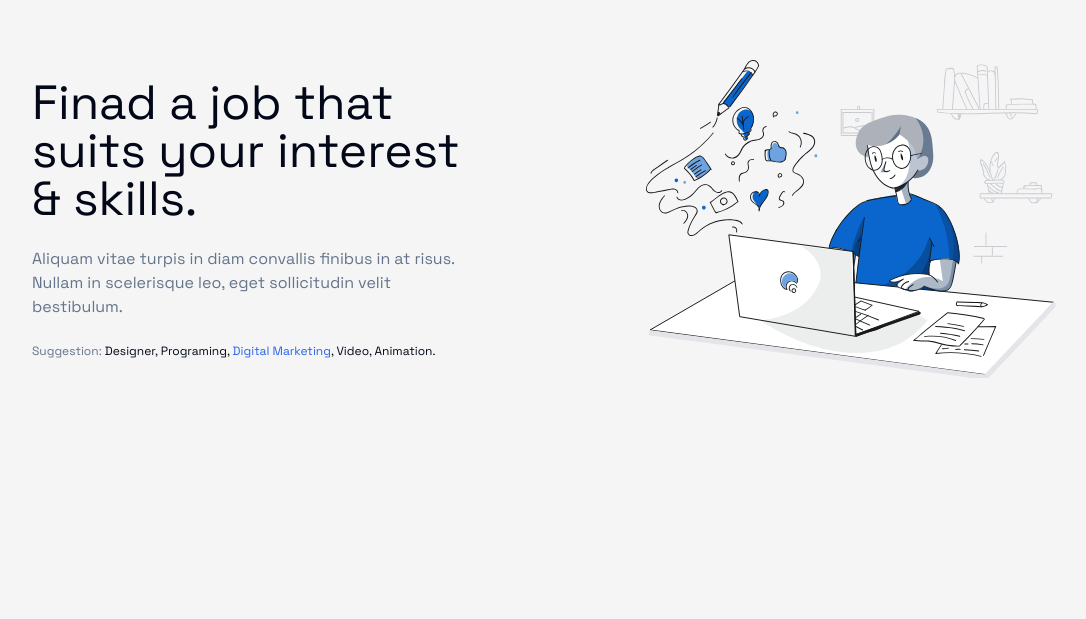
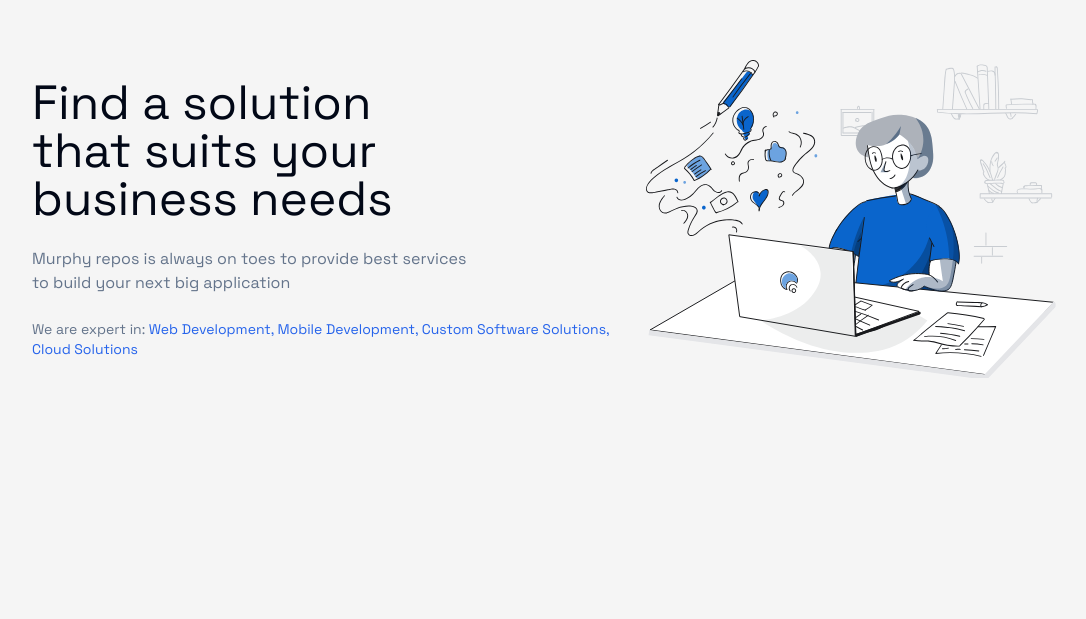
Before and after one commit to murphyrepos/portfolio, a Next.js app: page / in a window 1280 px wide. Shown: the part 181-800 px from the top of the page, without its empty margins (96-1182 px from the left). Built offline with nearby package versions, Linux system fonts and the light colour scheme; what react-locomotive-scroll would draw is missing.

Commit message:
add content on hero section

```diff
--- a/src/components/hero-section.tsx
+++ b/src/components/hero-section.tsx
@@ -14,17 +14,19 @@ const HeroSection = () => {
         <div className='flex w-full flex-col items-start justify-center space-y-6 lg:w-3/5'>
           <div className='flex w-full flex-col items-start justify-center space-y-6 md:w-[75%]'>
             <p className='text-3xl md:text-5xl' data-scroll>
-              Finad a job that suits your interest & skills.
+              Find a solution that suits your business needs
             </p>
             <p className='text-muted-foreground' data-scroll>
-              Aliquam vitae turpis in diam convallis finibus in at risus. Nullam
-              in scelerisque leo, eget sollicitudin velit bestibulum.
+              Murphy repos is always on toes to provide best services to build
+              your next big application
             </p>
           </div>
-          <p className='text-xs' data-scroll>
-            <span className='text-muted-foreground'>Suggestion:</span> Designer,
-            Programing, <span className='text-primary'>Digital Marketing</span>,
-            Video, Animation.
+          <p className='text-sm' data-scroll>
+            <span className='text-muted-foreground'>We are expert in:</span>{' '}
+            <span className='text-primary'>
+              Web Development, Mobile Development, Custom Software Solutions,
+              Cloud Solutions
+            </span>
           </p>
         </div>
         <div className='flex w-full justify-end lg:w-2/5' data-scroll>
```
